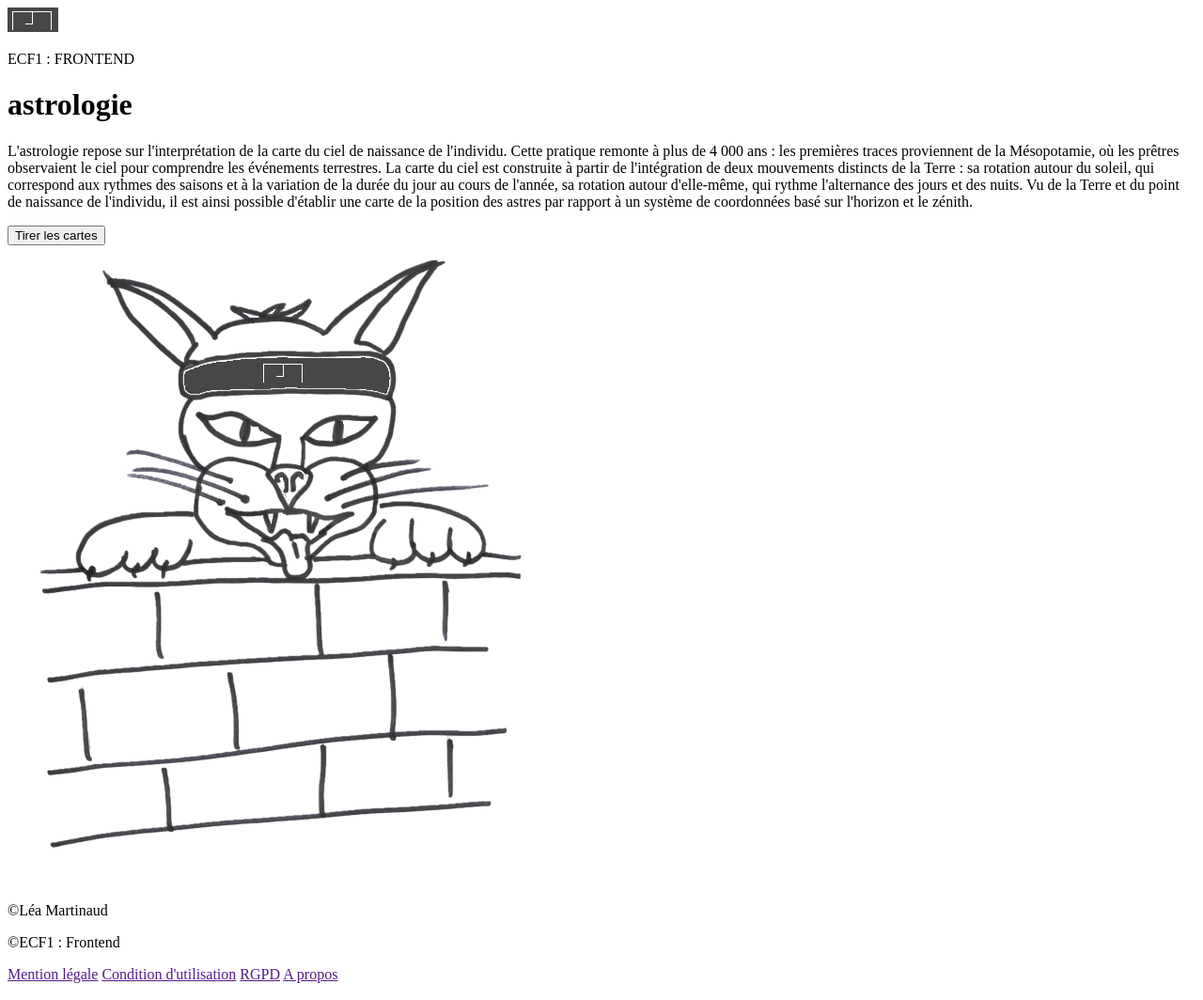
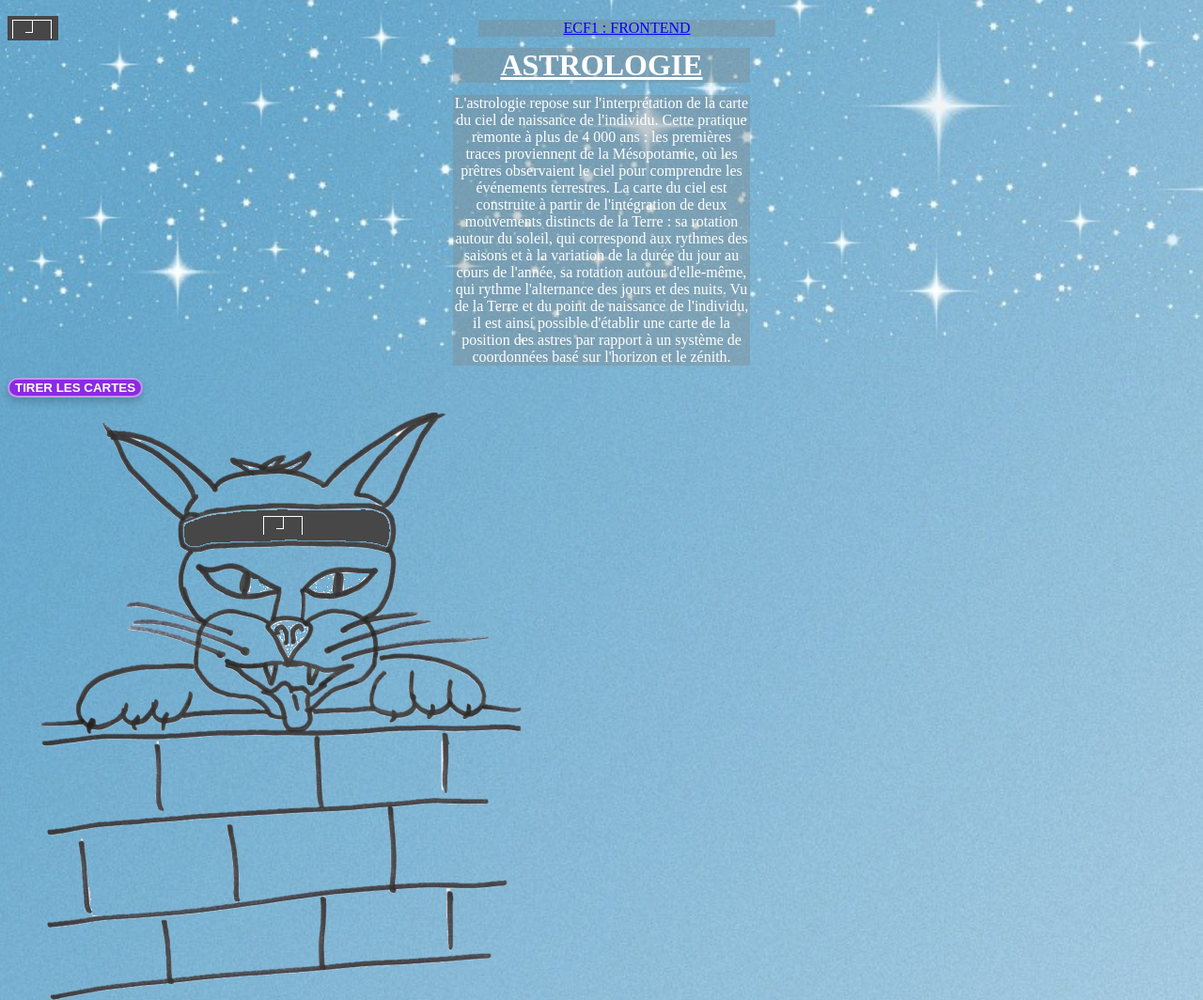
Before and after one commit to Lea4416/ECF1-FrontEnd, a plain HTML site: page index.html in a window 1280 px wide. Shown: the top 1064 px of the page at 94% size. Drawn offline with Linux system fonts and the light colour scheme.

Commit message:
15/07 : index.html et style.css

```diff
--- a/assets/css/style.css
+++ b/assets/css/style.css
@@ -0,0 +1,55 @@
+body {
+    background: url(../images/background.webp);
+    background-size: cover;
+}
+
+header {
+    display: flex;
+    flex-direction: row;
+    align-items: center;
+    justify-content: space-between;
+}
+
+header p {
+    color: blue;
+    text-decoration: underline
+}
+
+h1 {
+    text-align: center;
+    color: white;
+    text-decoration: underline;
+    text-transform: uppercase;
+    background: rgba(128, 128, 128, 0.336);
+    width: 25%;
+    display: block;
+    margin: 0 auto;
+}
+
+p {
+    text-align: center;
+    color: white;
+    background: rgba(128, 128, 128, 0.336);
+    width: 25%;
+    display: block;
+    margin: 1% auto;
+}
+
+button {
+    background-color: #8A2BE2;
+    border-radius: 70px;
+    display: flex;
+    justify-content: center;
+    align-items: center;
+    color: white;
+    font-weight: bold;
+    /* The text appears bold */
+    text-transform: uppercase;
+    /* The text is in uppercase */
+    box-shadow: 0 4px 8px rgba(0, 0, 0, 0.2);
+    /* Optional: Adds a subtle shadow */
+    cursor: pointer;
+    /* Indicates it's clickable */
+    border: 2px solid rgba(255, 255, 255, 0.5);
+    /* Optional: A subtle white border */
+}
--- a/index.html
+++ b/index.html
@@ -4,7 +4,7 @@
 <head>
     <meta charset="UTF-8">
     <meta name="viewport" content="width=device-width, initial-scale=1.0">
-    <link rel="stylesheet" href="/assets/css/style.css">
+    <link rel="stylesheet" href="./assets/css/style.css">
     <title>ECF1 - Front-end</title>
 </head>
 
```
